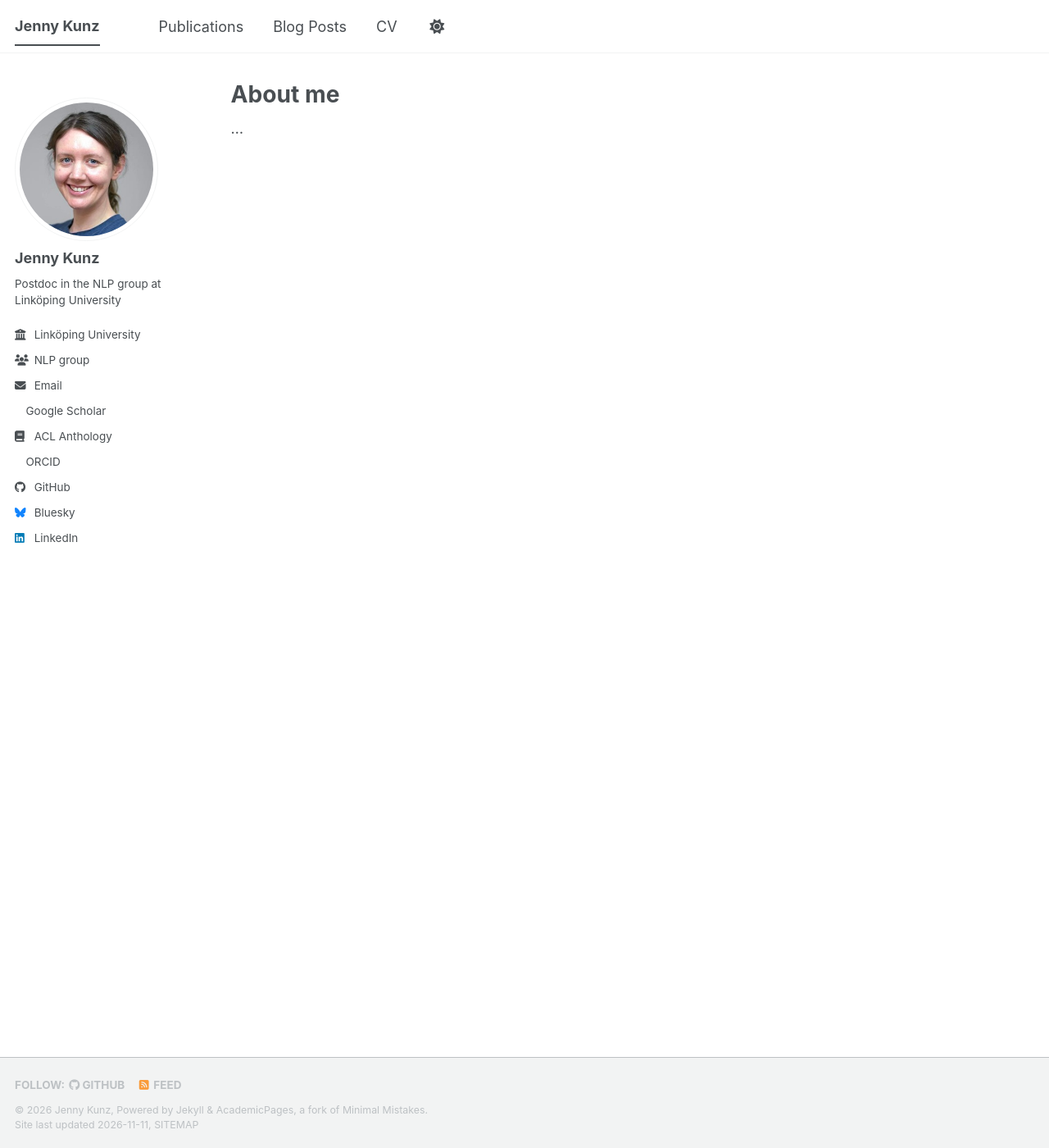
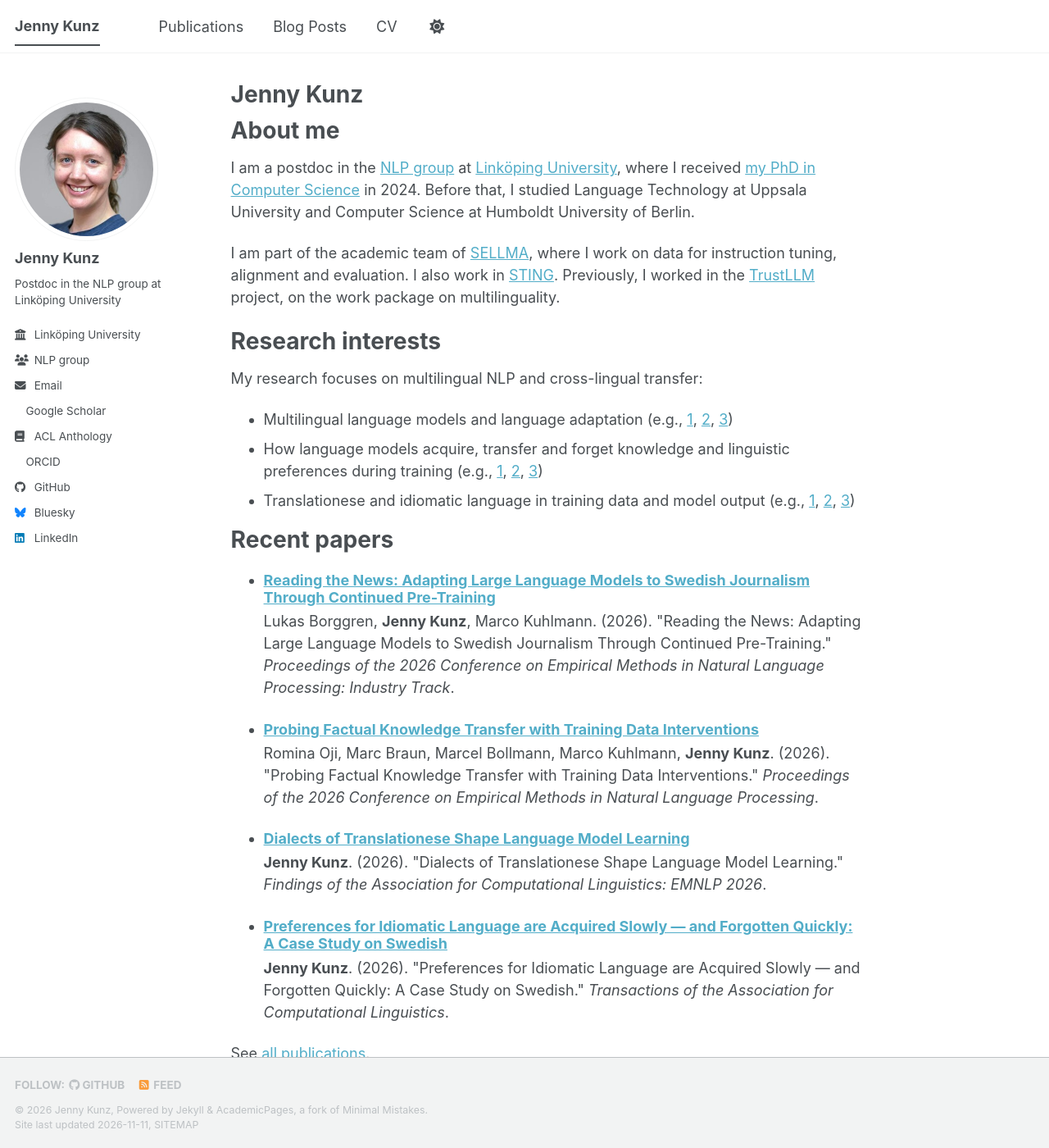
Before and after one commit to jekunz/jekunz.github.io, a Jekyll site: the page built from _pages/about.md, in a window 1280 px wide and 1400 px high. Shown: the whole window at 82% size. Built offline with Jekyll 4.4.1, drawn with Linux system fonts in a browser that asks for light colours; a script bundle is joined from its source files by our own code; a style sheet for code colours, icons or effects is not loaded.

Commit message:
add content to front page

```diff
--- a/_pages/about.md
+++ b/_pages/about.md
@@ -1,10 +1,35 @@
 ---
 permalink: /
-title: "About me"
+title: "Jenny Kunz"
 author_profile: true
 redirect_from:
   - /about/
   - /about.html
 ---
 
-...
+{% include base_path %}
+
+About me
+======
+I am a postdoc in the [NLP group]({{ site.author.group }}) at [Linköping University]({{ site.author.employer_url }}), where I received [my PhD in Computer Science](https://liu.diva-portal.org/smash/record.jsf?pid=diva2%3A1848043&dswid=-787) in 2024. Before that, I studied Language Technology at Uppsala University and Computer Science at Humboldt University of Berlin.
+
+I am part of the academic team of [SELLMA](https://wasp-sweden.org/research/projects/sellma/), where I work on data for instruction tuning, alignment and evaluation. I also work in [STING](https://wasp-sweden.org/sting-synthesis-and-analysis-with-transducers-and-invertible-neural-generators/). Previously, I worked in the [TrustLLM](https://trustllm.eu) project, on the work package on multilinguality.
+
+Research interests
+======
+
+My research focuses on multilingual NLP and cross-lingual transfer:
+
+* Multilingual language models and language adaptation (e.g., [1](https://aclanthology.org/2026.emnlp-industry.255/), [2](https://arxiv.org/abs/2510.00810), [3](https://arxiv.org/abs/2610.29681))
+* How language models acquire, transfer and forget knowledge and linguistic preferences during training (e.g., [1](https://aclanthology.org/2026.tacl-1.57/), [2](https://aclanthology.org/2026.emnlp-main.2445/), [3](https://aclanthology.org/2026.lrec-1.416/))
+* Translationese and idiomatic language in training data and model output (e.g., [1](https://aclanthology.org/2026.findings-emnlp.2272/), [2](https://aclanthology.org/2026.lrec-1.690/), [3](https://aclanthology.org/2026.tacl-1.57/))
+
+Recent papers
+======
+<ul>{% for post in site.publications reversed %}
+  {% if post.selected %}
+    {% include archive-single-cv.html %}
+  {% endif %}
+{% endfor %}</ul>
+
+See [all publications]({{ base_path }}/publications/).
```
Also changed, not shown: _publications/2026-01-01-Preferences-for-Idiomatic-Language-are-Acquired-Slowly-and-Forgotten-Quickly-A-C.md (+1 -0 lines), _publications/2026-10-01-Dialects-of-Translationese-Shape-Language-Model-Learning.md (+1 -0 lines), _publications/2026-10-01-Probing-Factual-Knowledge-Transfer-with-Training-Data-Interventions.md (+1 -0 lines), _publications/2026-10-01-Reading-the-News-Adapting-Large-Language-Models-to-Swedish-Journalism-Through-Co.md (+1 -0 lines), markdown_generator/pubsFromBib.py (+10 -0 lines).
